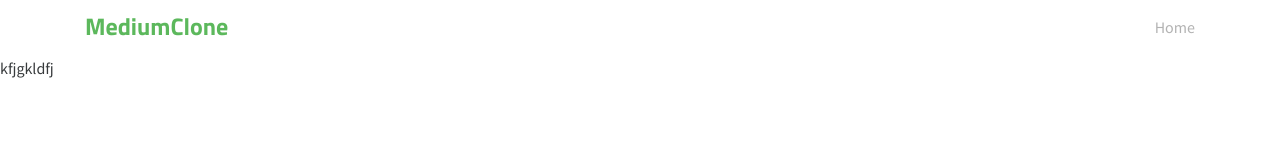
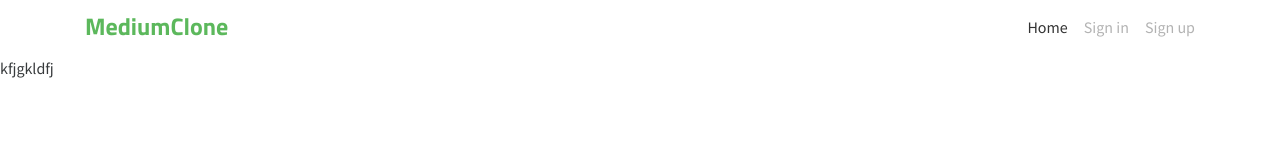
Before and after one commit to develeperaul/monsterlesson, a Vue app in the folder mediumclone/: page / in a window 1280 px wide. Shown: the top 160 px of the page. Built offline with nearby package versions, Linux system fonts and the light colour scheme; a web font is replaced by a local one.

Commit message:
добавлены стили к ссылкам и прописаны маршруты

```diff
--- a/mediumclone/src/components/TopBar.vue
+++ b/mediumclone/src/components/TopBar.vue
@@ -12,6 +12,8 @@
                     <router-link
                         class="nav-link"
                         :to="{name: 'home'}"
+                        active-class="active"
+                        exact
                     >
                         Home
                     </router-link>
@@ -21,6 +23,7 @@
                     <router-link
                         class="nav-link"
                         :to="{name: 'createArticle'}"
+                        active-class="active"
                     >
                         <i class="ion-compose"></i>
                         &nbsp;
@@ -32,12 +35,47 @@
                     <router-link
                         class="nav-link"
                         :to="{name: 'settings'}"
+                        active-class="active"
                     >
                         <i class="ion-gear-a"></i>
                         &nbsp;
                         Settings
                     </router-link>
                 </li>
+                <li class="nav-item">
+                    <router-link
+                        class="nav-link"
+                        :to="{name: 'userProfile', params: {slug: currentUser.username}}"
+                        active-class="active"
+                    >
+                        <img
+                            :src="currentUser.image"
+                            class="user-pic"
+                        />
+                        &nbsp;
+                        {{ currentUser.username }}
+                    </router-link>
+                </li>
+                </template>
+                <template v-if="!isLogedIn">
+                    <li class="nav-item">
+                        <router-link
+                            class="nav-link"
+                            :to="{name: 'login'}"
+                            active-class="active"
+                        >
+                            Sign in
+                        </router-link>
+                    </li>
+                    <li class="nav-item">
+                        <router-link
+                            class="nav-link"
+                            :to="{name: 'register'}"
+                            active-class="active"
+                        >
+                            Sign up
+                        </router-link>
+                    </li>
                 </template>
             </ul>
         </div>
```
